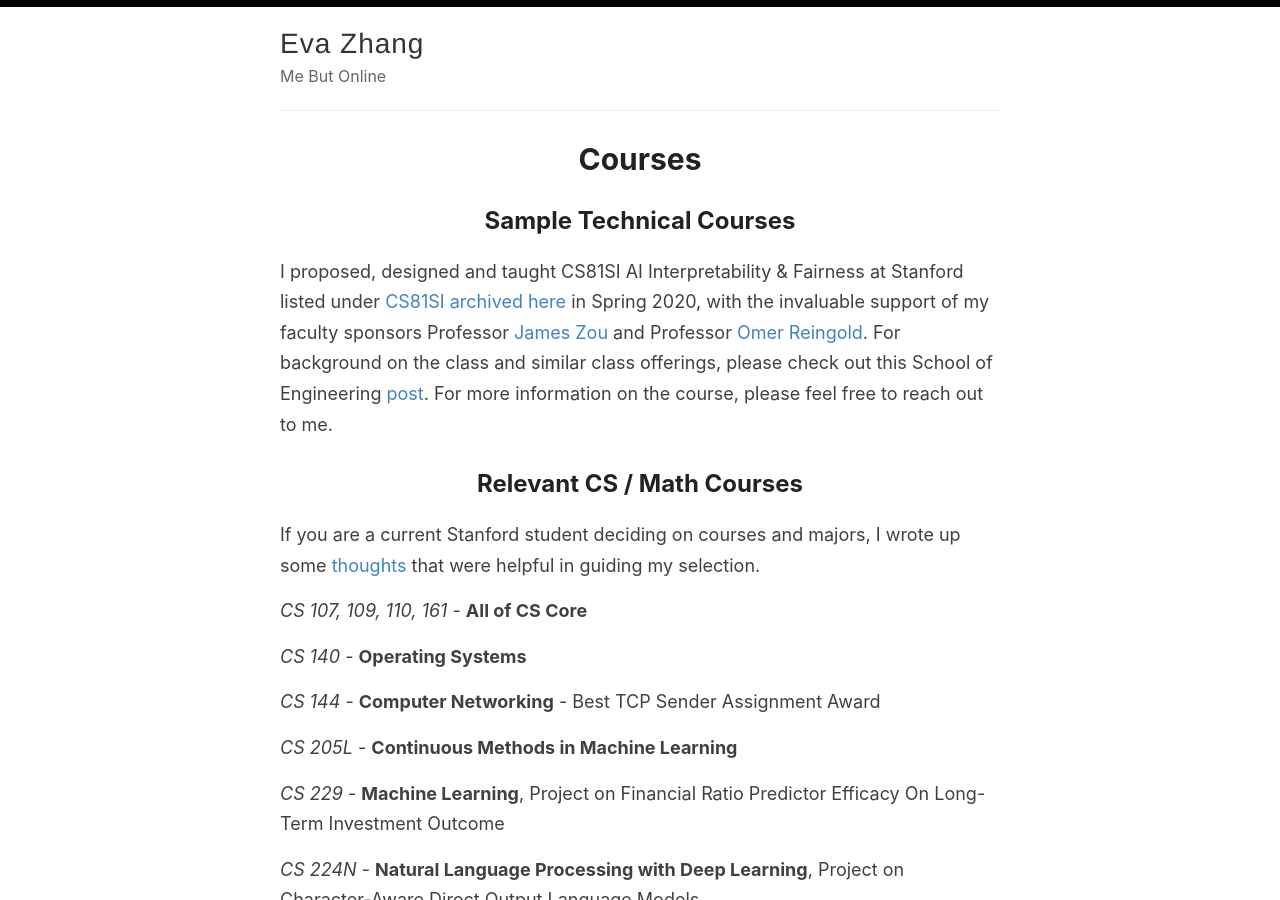
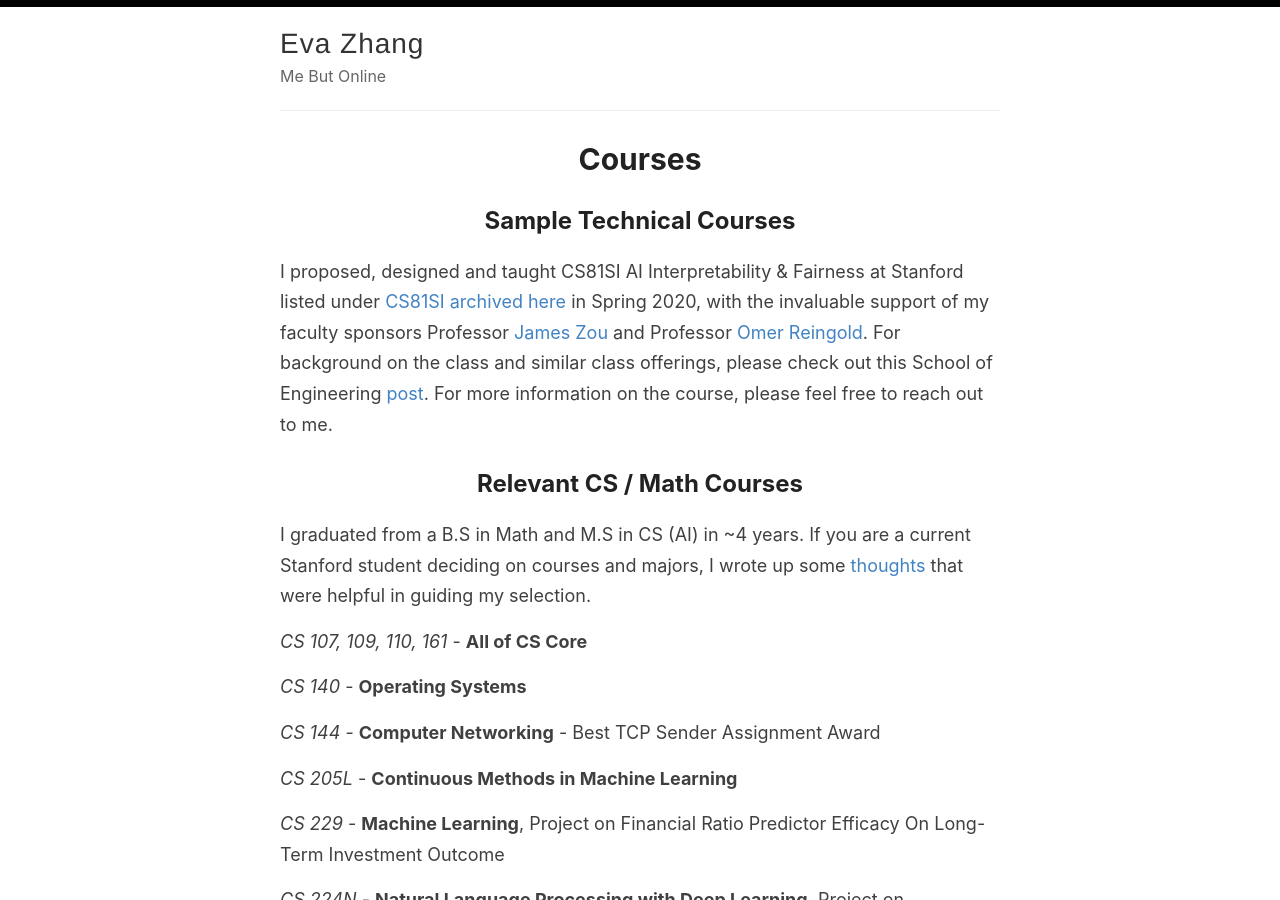
Before and after one commit to evazhang612/sokt-landing, a Jekyll site: the page built from _pages/courses.md, in a window 1280 px wide and 900 px high. Built offline with Jekyll 4.4.1, drawn with Linux system fonts in a browser that asks for light colours; nearby versions of some CDN libraries; library files that are not in the unit come from our copies.

Commit message:
Adding course pages.

```diff
--- a/_pages/courses.md
+++ b/_pages/courses.md
@@ -10,7 +10,7 @@ I proposed, designed and taught CS81SI AI Interpretability & Fairness at Stanfor
 
 ## Relevant CS / Math Courses
 
-If you are a current Stanford student deciding on courses and majors, I wrote up some [thoughts](https://www.evazhang.com/wtt) that were helpful in guiding my selection.
+I graduated from a B.S in Math and M.S in CS (AI) in \~4 years. If you are a current Stanford student deciding on courses and majors, I wrote up some [thoughts](https://www.evazhang.com/wtt) that were helpful in guiding my selection.
 
 <i>CS 107, 109, 110, 161</i> - <b> All of CS Core </b>
 
```
